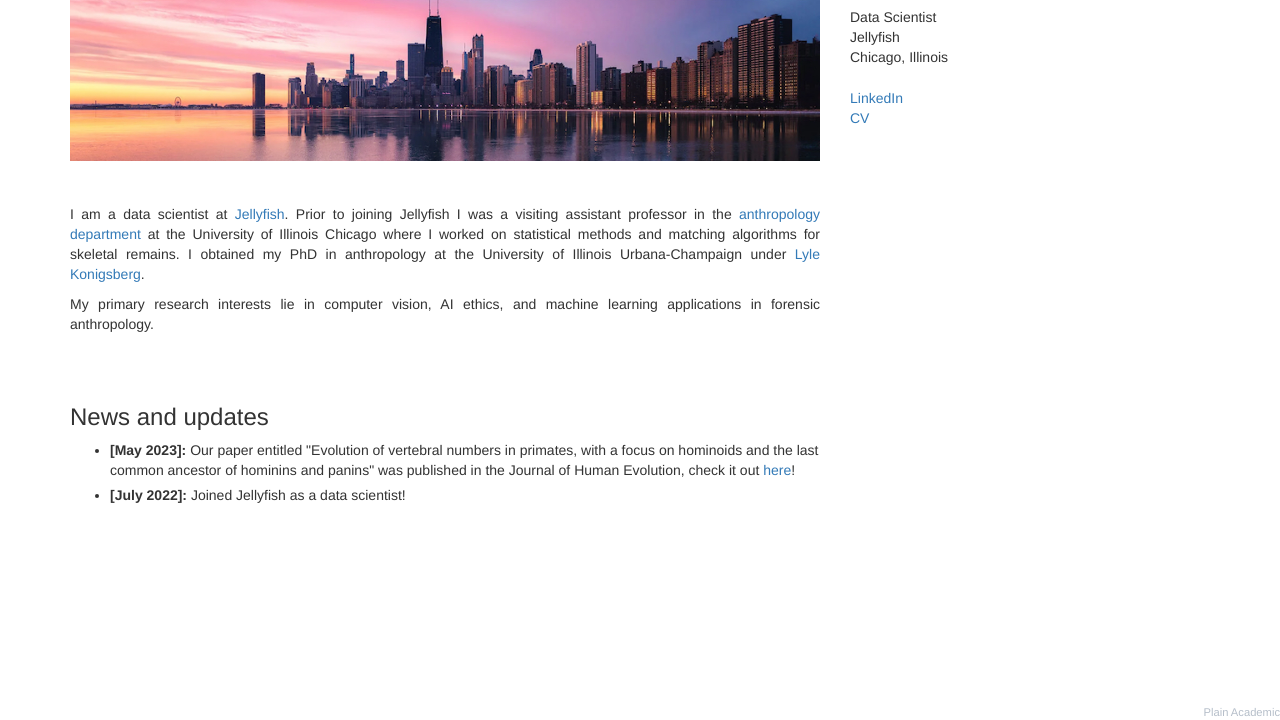
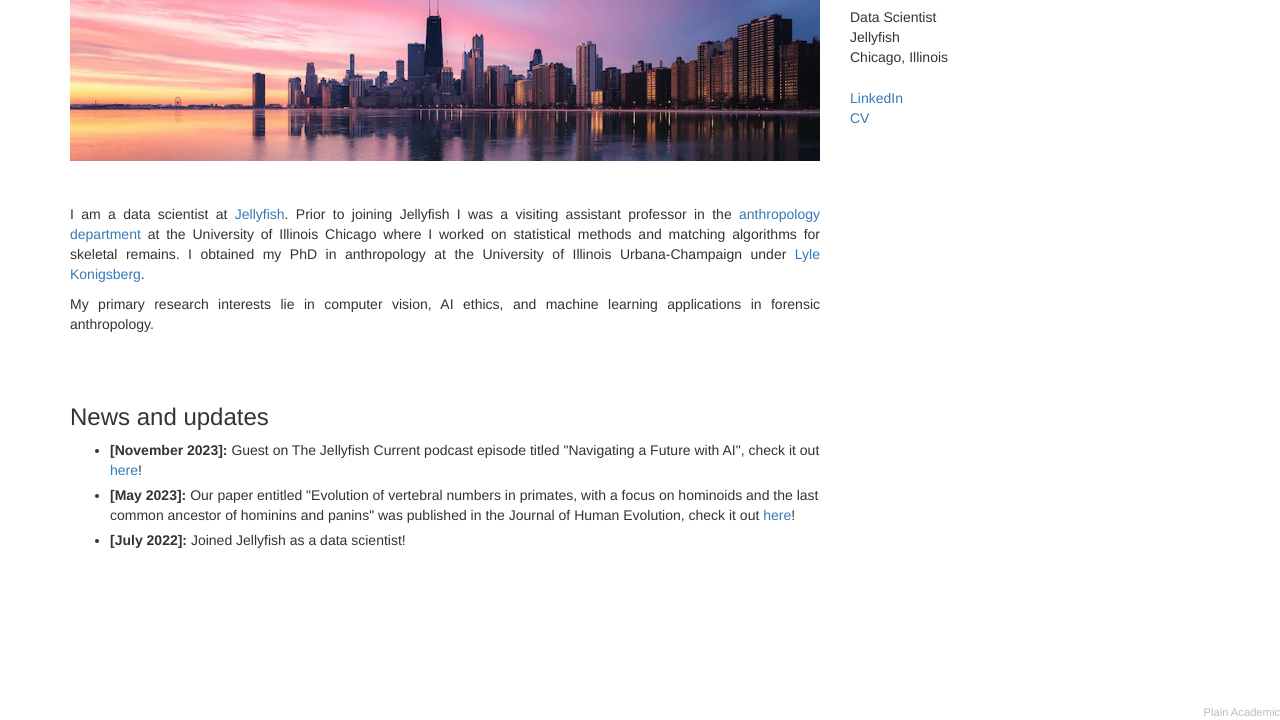
Before and after one commit to alee103/alee103.github.io, a plain HTML site: page index.html in a window 1280 px wide. Shown: the part 169-889 px from the top of the page. Drawn offline with nearby package versions, Linux system fonts and the light colour scheme.

Commit message:
Update index.html
Added podcase

```diff
--- a/index.html
+++ b/index.html
@@ -103,6 +103,7 @@
                 <h3>News and updates</h3>
 
                 <ul>
+		<li><strong>[November 2023]: </strong>Guest on The Jellyfish Current podcast episode titled "Navigating a Future with AI", check it out <a href="https://jellyfish-current.podigee.io/11-new-episode">here</a>!</li>
                 <li><strong>[May 2023]: </strong>Our paper entitled "Evolution of vertebral numbers in primates, with a focus on hominoids and the last common ancestor of hominins and panins" was published in the Journal of Human Evolution, check it out <a href="https://www.sciencedirect.com/science/article/abs/pii/S0047248423000362?CMX_ID=&SIS_ID=&dgcid=STMJ_AUTH_SERV_PUBLISHED&utm_acid=74330830&utm_campaign=STMJ_AUTH_SERV_PUBLISHED&utm_in=DM365873&utm_medium=email&utm_source=AC_">here</a>!</li>
                 <li><strong>[July 2022]: </strong> Joined Jellyfish as a data scientist!</li>
                 </ul>
```
